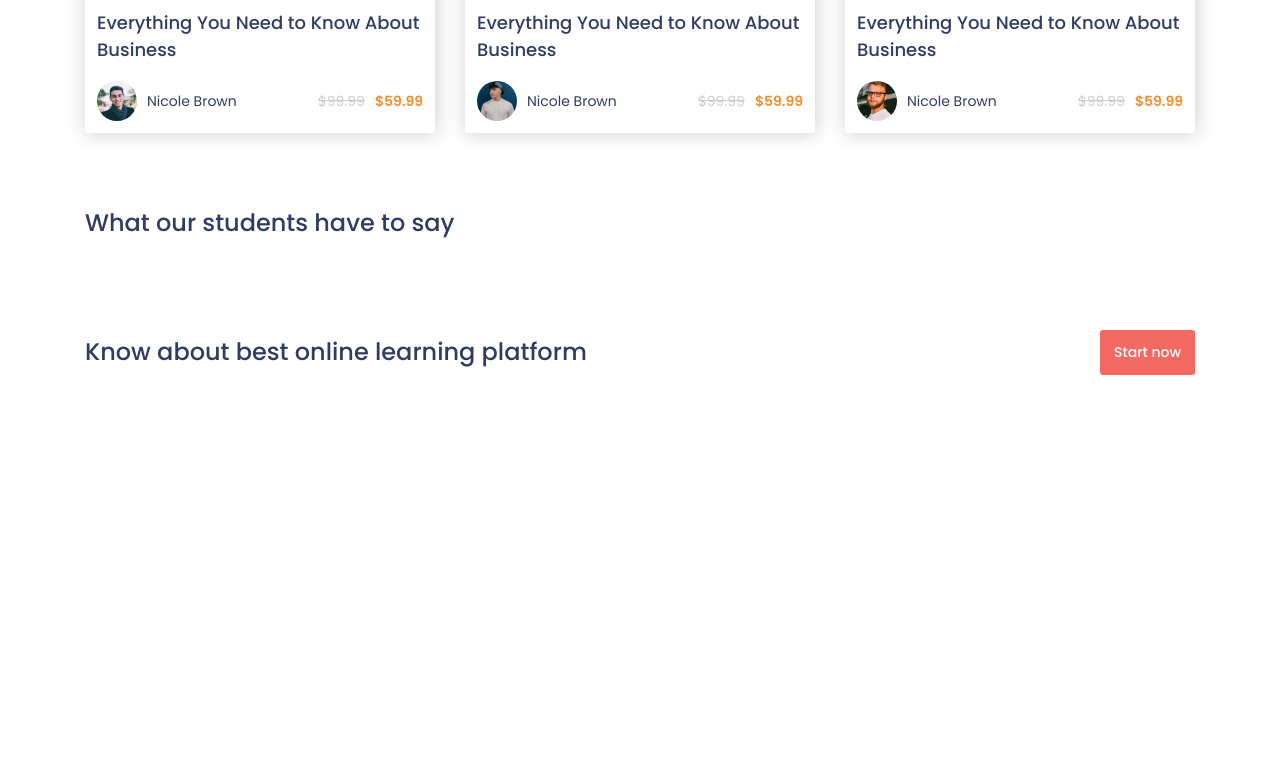
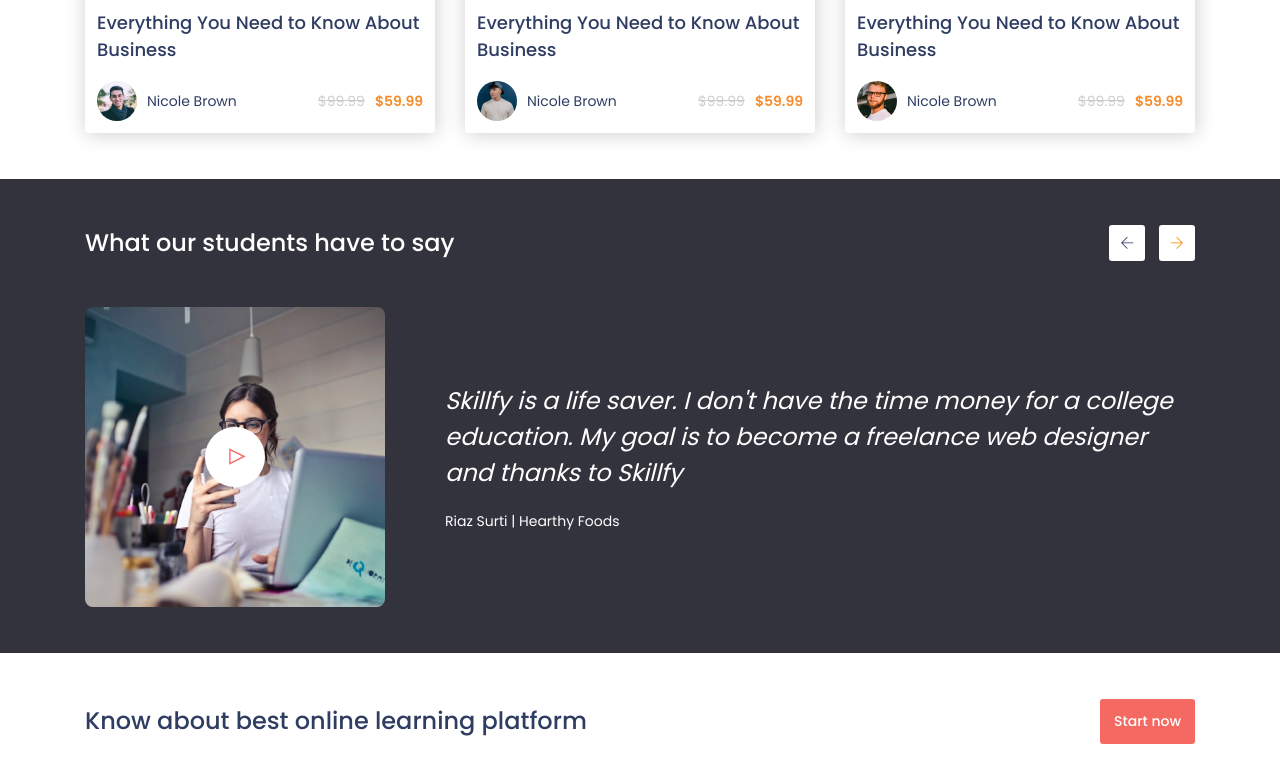
Before and after one commit to huydt7702/dsoft-html-css, a website: page index.html in a window 1280 px wide. Shown: the part 2267-3050 px from the top of the page. Before the commit the page ends 2688 px from the top, so only its background shows below. Drawn offline with nearby package versions, Linux system fonts and the light colour scheme.

Commit message:
Complete feedback in home

```diff
--- a/assets/scss/layout/_content.scss
+++ b/assets/scss/layout/_content.scss
@@ -60,6 +60,8 @@
 }
 
 .courses {
+  padding-bottom: 16px;
+
   &__wrap-btn {
     display: flex;
     align-items: center;
@@ -188,3 +190,99 @@
     color: #f68c2b;
   }
 }
+
+.feedback {
+  background-color: #33333d;
+  padding-bottom: 46px;
+
+  .content__title {
+    color: $whiteColor;
+  }
+
+  &__group-btn {
+    display: flex;
+    align-items: center;
+    gap: 14px;
+  }
+
+  &__arrow-left,
+  &__arrow-right {
+    display: flex;
+    align-items: center;
+    justify-content: center;
+    background-color: $whiteColor;
+    border: none;
+    width: 36px;
+    height: 36px;
+    border-radius: 3px;
+
+    &:hover {
+      opacity: 0.9;
+      transition: opacity ease-in-out 0.2s;
+    }
+  }
+
+  &__arrow-left {
+    color: #2f3d62;
+  }
+
+  &__arrow-right {
+    color: #fd8a00;
+  }
+
+  &__content {
+    display: flex;
+    align-items: center;
+    gap: 60px;
+  }
+
+  &__video {
+    position: relative;
+  }
+
+  &__video-thumbnail {
+    width: 300px;
+    height: 300px;
+    border-radius: 8px;
+    object-fit: cover;
+  }
+
+  &__play-btn {
+    position: absolute;
+    display: flex;
+    align-items: center;
+    justify-content: center;
+    top: 50%;
+    left: 50%;
+    transform: translate(-50%, -50%);
+    background-color: $whiteColor;
+    border: none;
+    width: 60px;
+    height: 60px;
+    border-radius: 100%;
+  }
+
+  &__play-icon {
+    position: relative;
+    left: 2px;
+    color: $buttonPrimaryColor;
+    font-size: 2.4rem;
+  }
+
+  &__desc {
+    display: flex;
+    flex-direction: column;
+    align-items: flex-start;
+    color: $whiteColor;
+  }
+
+  &__detail {
+    font-size: 2.4rem;
+    font-style: italic;
+    margin-bottom: 20px;
+  }
+
+  &__author {
+    margin-bottom: 0;
+  }
+}
--- a/index.html
+++ b/index.html
@@ -374,6 +374,29 @@
           <div class="container">
             <div class="content__title-group">
               <h3 class="content__title">What our students have to say</h3>
+              <div class="feedback__group-btn">
+                <button class="feedback__arrow-left">
+                  <i class="ti-arrow-left"></i>
+                </button>
+                <button class="feedback__arrow-right">
+                  <i class="ti-arrow-right"></i>
+                </button>
+              </div>
+            </div>
+            <div class="feedback__content">
+              <div class="feedback__video">
+                <img class="feedback__video-thumbnail" src="./assets/images/video-thumbnail.jpg" alt="Video" />
+                <button class="feedback__play-btn">
+                  <i class="ti-control-play feedback__play-icon"></i>
+                </button>
+              </div>
+              <div class="feedback__desc">
+                <p class="feedback__detail">
+                  Skillfy is a life saver. I don't have the time money for a college education. My goal is to become a
+                  freelance web designer and thanks to Skillfy
+                </p>
+                <p class="feedback__author">Riaz Surti | Hearthy Foods</p>
+              </div>
             </div>
           </div>
         </div>
```
Also changed, not shown: assets/images/video-thumbnail.jpg (added), build/app.css, 1 other file.
